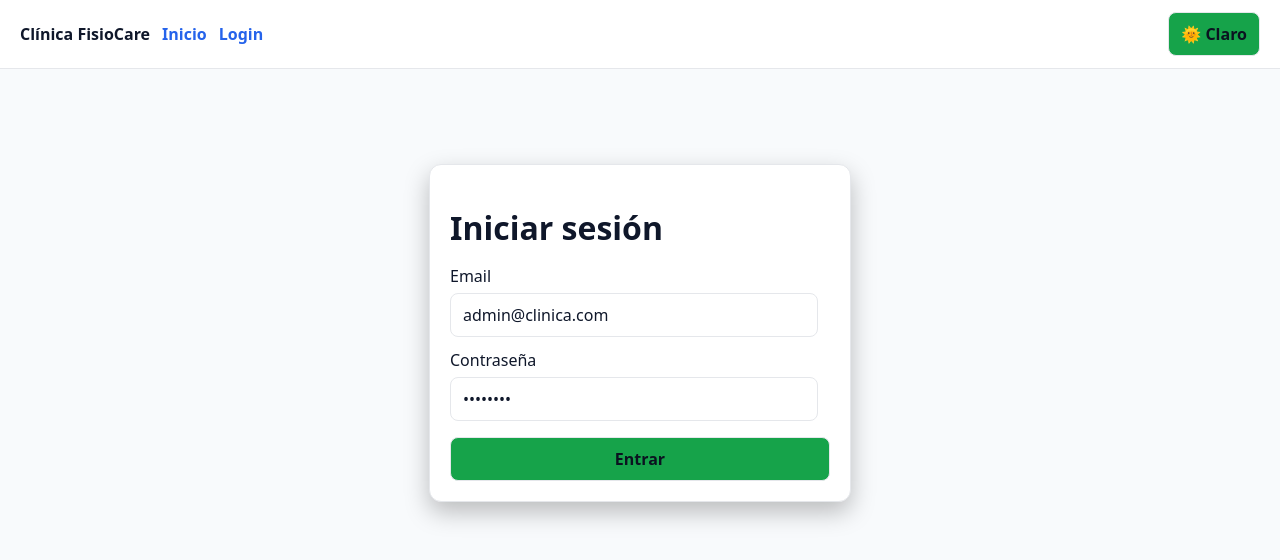
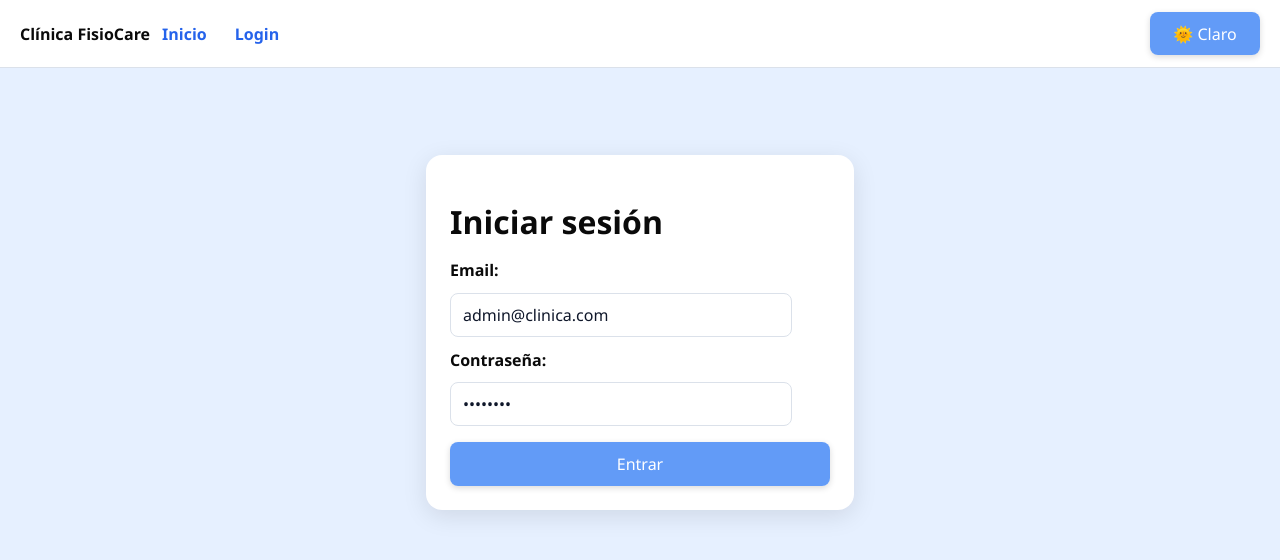
Before and after one commit to Angysg/FisioCare, a React (Vite) app in the folder client/: page /login in a window 1280 px wide. Shown: the top 560 px of the page. Built offline with nearby package versions, Linux system fonts and the light colour scheme; no server answers.

Commit message:
Corrección estilos

```diff
--- a/client/src/App.css
+++ b/client/src/App.css
@@ -1,90 +1,245 @@
-/* Paleta y fuentes */
-:root {
-  --bg: #0f172a;
-  --surface: #111827;
-  --text: #e2e8f0;
-  --muted: #94a3b8;
-  --primary: #22c55e;
-  --border: #1f2937;
-  --link: #60a5fa;        /* azul claro legible en oscuro */
-  --link-hover: #93c5fd;
+:root{
+  /* Dark (por defecto) */
+  --bg:#0f172a;
+  --surface:#111827;
+  --text:#e2e8f0;
+  --muted:#94a3b8;
+  --border:#1f2937;
+  --link:#60a5fa;
+  --link-hover:#93c5fd;
+
+  /* Panels / list items */
+  --panel: rgba(255,255,255,0.05);
+  --panel-hover: rgba(255,255,255,0.08);
+
+  /* Card bienvenida */
+  --card-bg: rgba(255,255,255,0.06);
+  --card-shadow: 0 6px 24px rgba(0,0,0,.35);
+
+  /* Inputs */
+  --input-bg:#0b1220;
+  --input-text: var(--text);
+
+  /* Botones (glass) */
+  --btn-bg: rgba(96,165,250,.25);
+  --btn-bg-hover: rgba(147,197,253,.45);
+  --btn-text:#f9fafb;
+  --btn-border: rgba(255,255,255,.12);
+
+  /* Page title */
+  --title:#e5edff;
+  --title-shadow: 0 2px 0 rgba(0,0,0,.25);
 }
 
-/* Modo claro (lo activaremos con .light en <html>) */
-:root.light {
-  --bg: #f8fafc;
-  --surface: #ffffff;
-  --text: #0f172a;
-  --muted: #475569;
-  --primary: #16a34a;
-  --border: #e5e7eb;
-  --link: #2563eb;        /* azul más oscuro para modo claro */
-  --link-hover: #1d4ed8;
+:root.light{
+  --bg:#e6f0ff;        /* celeste claro */
+  --surface:#ffffff;
+  --text:#0a0a0a;
+  --muted:#475569;
+  --border:#dbe1ea;
+  --link:#2563eb;
+  --link-hover:#1d4ed8;
+
+  --panel: rgba(255,255,255,.65);    /* sin caja blanca sólida */
+  --panel-hover: rgba(255,255,255,.8);
+
+  --card-bg:#ffffff;
+  --card-shadow: 0 6px 24px rgba(0,0,0,.10);
+
+  --input-bg:#ffffff;
+  --input-text:#0f172a;
+
+  --btn-bg: rgba(59,130,246,.80);
+  --btn-bg-hover: rgba(37,99,235,.95);
+  --btn-text:#ffffff;
+  --btn-border: transparent;
+
+  --title:#0b225a;
+  --title-shadow: none;
 }
 
-/* Estilo común para enlaces (header y resto) */
-a {
-  color: var(--link);
-  text-decoration: none;
-  font-weight: 600;
-}
-a:hover, a:focus {
-  color: var(--link-hover);
-  text-decoration: underline;
-  outline: none;
+/* =========================
+   Base
+   ========================= */
+html,body,#root{height:100%;margin:0}
+body{
+  font-family: 'Segoe UI', Tahoma, Geneva, Verdana, sans-serif;
+  background: var(--bg);
+  color: var(--text);
+  transition: background-color .3s ease, color .3s ease;
 }
 
-/* Header fijo y con fondo */
-header {
-  position: sticky;
-  top: 0;
+/* Header */
+header{
+  position: sticky; top:0; z-index:10;
   background: var(--surface);
-  z-index: 10;
+  border-bottom: 1px solid var(--border);
+}
+nav a{
+  color: var(--link); text-decoration: none; font-weight: 600; margin-right: 1rem;
+}
+nav a:hover{ color: var(--link-hover); text-decoration: underline; }
+
+/* =========================
+   Título de página
+   ========================= */
+.page-title{
+  font-size: 2rem;
+  letter-spacing: .02em;
+  font-weight: 800;
+  color: var(--title);
+  text-shadow: var(--title-shadow);
+  margin: 1.5rem 0 1rem;
 }
 
-
-html, body, #root {
-  height: 100%;
-  margin: 0;
+/* =========================
+   Card simple (bienvenida u otros)
+   ========================= */
+.card{
+  background: var(--card-bg);
+  border-radius: 1rem;
+  box-shadow: var(--card-shadow);
+  padding: 1.5rem;
 }
 
-body {
-  background: var(--bg);
+/* =========================
+   Formularios (labels arriba)
+   ========================= */
+.form-field{ margin-bottom: .9rem; }
+label{
+  display:block; font-weight: 600; margin-bottom: .35rem;
   color: var(--text);
-  font-family: system-ui, -apple-system, Segoe UI, Roboto, sans-serif;
+}
+input, select, textarea, button{
+  font: inherit; border-radius: 8px; border:1px solid var(--border); box-sizing: border-box;
+}
+input, select, textarea{
+  color: var(--input-text); background: var(--input-bg);
+  padding: 10px 12px; width: 100%;
+  transition: border-color .2s ease, box-shadow .2s ease;
+}
+input::placeholder, textarea::placeholder{ color: var(--muted); opacity: .9; }
+
+input:focus, select:focus, textarea:focus{
+  outline: none;
+  border-color: rgba(59,130,246,.45);
+  box-shadow: 0 0 0 3px rgba(59,130,246,.15);
+}
+textarea{ min-height: 110px; resize: vertical; line-height: 1.4; }
+
+/* =========================
+   Botones (glass)
+   ========================= */
+button{
+  border: 1px solid var(--btn-border);
+  background: var(--btn-bg);
+  color: var(--btn-text);
+  font-size: 1rem; padding: .6rem 1.4rem;
+  cursor: pointer;
+  transition: transform .2s ease, background-color .2s ease, border-color .2s ease, box-shadow .2s ease;
+  backdrop-filter: blur(3px); -webkit-backdrop-filter: blur(3px);
+  box-shadow: 0 2px 6px rgba(0,0,0,.15);
+}
+button:hover{ background: var(--btn-bg-hover); transform: scale(1.03); }
+button[disabled]{ opacity:.6; cursor:not-allowed }
+
+/* =========================
+   Listas (pacientes)
+   ========================= */
+.list{ display: grid; gap: .75rem; }
+.list-item{
+  background: var(--panel);
+  border: 1px solid var(--border);
+  border-radius: 10px;
+  padding: .75rem .9rem;
+  transition: background .2s ease, border-color .2s ease, transform .1s ease;
+}
+.list-item:hover{ background: var(--panel-hover); transform: translateY(-1px); }
+.list-item .name{ font-weight: 700; }
+.list-item .meta{ color: var(--muted); font-size: .95rem; }
+
+/* =========================
+   Home (tarjetas de navegación)
+   ========================= */
+.grid{
+  display: grid; gap: 1rem;
+  grid-template-columns: repeat(auto-fit, minmax(220px, 1fr));
+}
+.nav-card{
+  background: var(--panel);
+  border: 1px solid var(--border);
+  border-radius: 14px;
+  padding: 1.25rem;
+  text-align: center;
+  transition: background .2s ease, transform .12s ease, box-shadow .2s ease;
+}
+.nav-card:hover{
+  background: var(--panel-hover);
+  transform: translateY(-2px);
+  box-shadow: 0 6px 18px rgba(0,0,0,.12);
+}
+.nav-card h3{ margin:.5rem 0; }
+
+/* ====== LISTADO PACIENTES ====== */
+#listaPacientes {
+  display: grid;
+  gap: 12px;
 }
 
-/* Tarjetas */
-.card {
-  background: var(--surface);
+/* Tarjeta de cada paciente (ligera, sin “blanco puro”) */
+#listaPacientes .pac-item {
+  background: var(--panel);                   /* usa panel según tema */
   border: 1px solid var(--border);
-  border-radius: 12px;
-  padding: 20px;
-  box-shadow: 0 10px 25px rgba(0,0,0,.25);
+  border-radius: 10px;
+  padding: 10px 12px;
+  transition: background .2s ease, border-color .2s ease, transform .1s ease;
+  display: flex;
+  flex-direction: column;
 }
 
-/* Inputs y botones */
-input, button {
-  font: inherit;
-  padding: 10px 12px;
-  border-radius: 8px;
-  border: 1px solid var(--border);
+/* Hover consistente */
+#listaPacientes .pac-item:hover {
+  background: var(--panel-hover);
+  transform: translateY(-1px);
 }
 
-input {
-  background: #0b1220;
+/* Tipografías internas */
+#listaPacientes .pac-item .name {
+  font-weight: 700;
+  line-height: 1.25;
+  margin-bottom: 2px;
   color: var(--text);
 }
 
-:root.light input {
-  background: #fff;
+/* En oscuro, subimos el contraste de la línea secundaria */
+#listaPacientes .pac-item .meta {
+  font-size: .95rem;
+  color: color-mix(in oklab, var(--text) 72%, transparent); /* buena legibilidad */
 }
 
-button {
-  background: var(--primary);
-  color: #0b1220;
-  font-weight: 700;
-  cursor: pointer;
+/* Cabecera local de página: sin fondo ni borde */
+.page-header{
+  display: flex;
+  justify-content: space-between;
+  align-items: center;
+  margin: 0 0 12px 0;
+  background: transparent !important; /* clave para no coger el fondo del header global */
+  border: 0 !important;
+  padding: 0;
 }
+.page-header__actions{
+  display: flex; gap: 8px; align-items: center;
+}
+.page-header__user{ color: var(--muted); }
 
-button[disabled] { opacity: .6; cursor: not-allowed; }
+/* Título de página usa variables del tema (ya definidas) */
+.page-title{
+  margin: 0;
+  font-size: 2rem;
+  letter-spacing: .02em;
+  font-weight: 800;
+  color: var(--title);      /* en claro = oscuro; en oscuro = claro */
+  text-shadow: var(--title-shadow);
+  background: transparent; /* por si acaso */
+  display: inline-block;
+}
--- a/client/src/pages/Login.jsx
+++ b/client/src/pages/Login.jsx
@@ -26,9 +26,9 @@ export default function Login() {
     <div style={{ display:"grid", placeItems:"center", minHeight:"60vh" }}>
       <form onSubmit={onSubmit} className="card" style={{ width: 380 }}>
         <h1 style={{ marginBottom:16 }}>Iniciar sesión</h1>
-        <label>Email</label>
+        <label>Email:</label>
         <input value={email} onChange={(e)=>setEmail(e.target.value)} style={{ width:"90%", margin:"6px 0 12px" }}/>
-        <label>Contraseña</label>
+        <label>Contraseña:</label>
         <input type="password" value={password} onChange={(e)=>setPassword(e.target.value)} style={{ width:"90%", margin:"6px 0 16px" }}/>
         {error && <div style={{ color:"#f87171", marginBottom:10 }}>{error}</div>}
         <button type="submit" style={{ width:"100%" }}>Entrar</button>
--- a/client/src/pages/Pacientes.jsx
+++ b/client/src/pages/Pacientes.jsx
@@ -53,9 +53,6 @@ export default function Pacientes() {
 
   // --------- Acciones ---------
 
-  // Crear paciente:
-  // 1) lo selecciona automáticamente
-  // 2) si ya hay un archivo elegido, lo sube al nuevo paciente
   async function crearPaciente(e) {
     e.preventDefault();
 
@@ -99,7 +96,7 @@ export default function Pacientes() {
     }
   }
 
-  // Subir adjunto manual (cuando quieras)
+  // Subir adjunto manual
   async function subirAdjunto() {
     if (!selected?._id) return alert("Selecciona un paciente primero.");
     if (!file) return alert("Selecciona un archivo.");
@@ -140,28 +137,28 @@ export default function Pacientes() {
   const botonAdjuntoDeshabilitado = !selected || !file;
 
   return (
-    <div style={{ padding: 24, maxWidth: 1100, margin: "0 auto", fontFamily:"system-ui, sans-serif" }}>
+    <div style={{ padding: 24, maxWidth: 1100, margin: "0 auto" }}>
       {/* Cabecera */}
-      <header style={{ display:"flex", justifyContent:"space-between", alignItems:"center", marginBottom: 16 }}>
-        <h2 style={{ margin:0 }}>Pacientes</h2>
-        <div>
-          <span style={{ marginRight: 12, opacity:.8 }}>{user?.name} ({user?.role})</span>
+      <div className="page-header">
+        <h1 className="page-title">PACIENTES</h1>
+        <div className="page-header__actions">
+          <span className="page-header__user">{user?.name} ({user?.role})</span>
           <button onClick={salir}>Salir</button>
         </div>
-      </header>
+      </div>
 
       {/* Buscador + selector de orden */}
-      <div style={{ marginBottom: 16, display:"flex", gap:8, alignItems:"center", flexWrap:"wrap" }}>
+      <div style={{ marginBottom: 16, display: "flex", gap: 8, alignItems: "center", flexWrap: "wrap" }}>
         <input
-          placeholder="Buscar por nombre/apellidos/email…"
+          placeholder="Buscar por nombre/apellidos/email..."
           value={query}
-          onChange={(e)=>setQuery(e.target.value)}
-          style={{ padding: 8, borderRadius: 8, border:"1px solid var(--border)", width: 320 }}
+          onChange={(e) => setQuery(e.target.value)}
+          style={{ width: 380 }}
         />
         <button onClick={load}>Buscar</button>
 
-        <div style={{ marginLeft: 8, display:"flex", gap:6, alignItems:"center" }}>
-          <span style={{ opacity:.7 }}>Orden:</span>
+        <div style={{ marginLeft: 8, display: "flex", gap: 6, alignItems: "center" }}>
+          <span style={{ color: "var(--muted)" }}>Orden:</span>
           <button
             onClick={() => setOrder('alpha')}
             disabled={order === 'alpha'}
@@ -176,73 +173,76 @@ export default function Pacientes() {
       </div>
 
       {/* Layout principal */}
-      <div style={{ display:"grid", gridTemplateColumns:"1.4fr 1fr", gap: 24 }}>
+      <div style={{ display: "grid", gridTemplateColumns: "1.4fr 1fr", gap: 24 }}>
         {/* LISTADO + DETALLE */}
         <div>
           <h3>Listado</h3>
-          <ul style={{ listStyle:"none", padding:0 }}>
-            {list.map(p=>(
+
+          {/* ✅ Contenedor con id para estilos */}
+          <ul id="listaPacientes" style={{ listStyle: "none", padding: 0, margin: 0 }}>
+            {list.map(p => {
+              const isSel = selected?._id === p._id;
+              return (
                 <li
                   key={p._id}
+                  className="pac-item" // ✅ clase para estilos
                   onClick={() =>
-                  // Toggle: si hago click otra vez en el mismo, se deselecciona
                     setSelected(prev => (prev?._id === p._id ? null : p))
                   }
                   style={{
-                  padding:10,
-                  border:"1px solid #e5e7eb",
-                  borderRadius:10,
-                  marginBottom:8,
-                  background: selected?._id===p._id ? "#ecfdf5" : "white",
-                  cursor:"pointer"
+                    cursor: "pointer",
+                    // realce de seleccionado sin usar blancos: borde y leve fondo
+                    borderColor: isSel ? "var(--link-hover)" : undefined,
+                    boxShadow: isSel ? "0 0 0 2px color-mix(in oklab, var(--link) 45%, transparent)" : undefined
                   }}
                 >
-                <strong>{p.nombre} {p.apellidos}</strong><br/>
-                <small>{p.email} · {p.telefono}</small>
+                  <div className="name">{p.nombre} {p.apellidos}</div>
+                  <div className="meta">{p.email} · {p.telefono || "—"}</div>
                 </li>
-            ))}
+              );
+            })}
           </ul>
 
           {/* Panel detalle del paciente seleccionado */}
           {selected && (
             <div className="card" style={{ marginTop: 16 }}>
-              <h4 style={{ marginTop:0 }}>
+              <h4 style={{ marginTop: 0 }}>
                 Detalle de {selected.nombre} {selected.apellidos}
               </h4>
 
               {/* Antecedentes */}
-              <div style={{ marginBottom:12 }}>
-                <div style={{ fontWeight:600, marginBottom:6 }}>Antecedentes médicos</div>
-                <div style={{ whiteSpace:"pre-wrap", opacity:.9 }}>
+              <div style={{ marginBottom: 12 }}>
+                <div style={{ fontWeight: 600, marginBottom: 6 }}>Antecedentes médicos</div>
+                <div style={{ whiteSpace: "pre-wrap" }}>
                   {selected.antecedentes_medicos?.trim()
                     ? selected.antecedentes_medicos
-                    : <i>Sin antecedentes</i>}
+                    : <i style={{ color: "var(--muted)" }}>Sin antecedentes</i>}
                 </div>
               </div>
 
               {/* Adjuntos */}
               <div>
-                <div style={{ fontWeight:600, marginBottom:6 }}>Adjuntos</div>
+                <div style={{ fontWeight: 600, marginBottom: 6 }}>Adjuntos</div>
                 {attachments.length === 0 ? (
-                  <i>No hay adjuntos</i>
+                  <i style={{ color: "var(--muted)" }}>No hay adjuntos</i>
                 ) : (
-                  <ul style={{ listStyle:"none", padding:0, margin:0 }}>
+                  <ul style={{ listStyle: "none", padding: 0, margin: 0 }}>
                     {attachments.map(a => (
                       <li
                         key={a._id}
                         style={{
-                          display:"flex",
-                          justifyContent:"space-between",
-                          alignItems:"center",
-                          padding:"6px 0",
-                          borderBottom:"1px solid var(--border)"
+                          display: "flex",
+                          justifyContent: "space-between",
+                          alignItems: "center",
+                          padding: "6px 0",
+                          borderBottom: "1px solid var(--border)"
                         }}
                       >
-                        <span style={{ overflow:"hidden", textOverflow:"ellipsis", whiteSpace:"nowrap", maxWidth: "70%" }}>
-                          {a.originalName} <small style={{ opacity:.7 }}>({a.mimeType})</small>
+                        <span style={{ overflow: "hidden", textOverflow: "ellipsis", whiteSpace: "nowrap", maxWidth: "70%" }}>
+                          {a.originalName} <small style={{ color: "var(--muted)" }}>({a.mimeType})</small>
                         </span>
-                        <div style={{ display:"flex", gap:8 }}>
-                          <button onClick={()=>descargarAdjunto(a)}>Descargar</button>
+                        <div style={{ display: "flex", gap: 8 }}>
+                          <button onClick={() => descargarAdjunto(a)}>Descargar</button>
                           {/* Aquí podrías añadir un botón "Eliminar" (DELETE) solo para admin */}
                         </div>
                       </li>
@@ -257,48 +257,63 @@ export default function Pacientes() {
         {/* CREAR + SUBIR ADJUNTO */}
         <div>
           <h3>Crear paciente</h3>
-          <form onSubmit={crearPaciente} style={{ display:"grid", gap:8, marginBottom: 24 }}>
+          <form onSubmit={crearPaciente} className="card" style={{ display: "grid", gap: 10, marginBottom: 24 }}>
+            <div className="form-field">
+              <label>Nombre</label>
               <input
                 placeholder="Nombre"
                 value={form.nombre}
-              onChange={e=>setForm({ ...form, nombre:e.target.value })}
+                onChange={e => setForm({ ...form, nombre: e.target.value })}
               />
+            </div>
+            <div className="form-field">
+              <label>Apellidos</label>
               <input
                 placeholder="Apellidos"
                 value={form.apellidos}
-              onChange={e=>setForm({ ...form, apellidos:e.target.value })}
+                onChange={e => setForm({ ...form, apellidos: e.target.value })}
               />
+            </div>
+            <div className="form-field">
+              <label>Email</label>
               <input
+                type="email"
                 placeholder="Email"
                 value={form.email}
-              onChange={e=>setForm({ ...form, email:e.target.value })}
+                onChange={e => setForm({ ...form, email: e.target.value })}
               />
+            </div>
+            <div className="form-field">
+              <label>Teléfono</label>
               <input
                 placeholder="Teléfono"
                 value={form.telefono}
-              onChange={e=>setForm({ ...form, telefono:e.target.value })}
+                onChange={e => setForm({ ...form, telefono: e.target.value })}
               />
+            </div>
+            <div className="form-field">
+              <label>Antecedentes médicos (opcional)</label>
               <textarea
                 placeholder="Antecedentes médicos (opcional)"
                 value={form.antecedentes_medicos}
-              onChange={e=>setForm({ ...form, antecedentes_medicos: e.target.value })}
+                onChange={e => setForm({ ...form, antecedentes_medicos: e.target.value })}
                 rows={4}
-              style={{ resize:"vertical", padding:10, borderRadius:8, border:"1px solid var(--border)" }}
               />
-            <button type="submit">Crear</button>
+            </div>
+            <button type="submit" style={{ width: "100%" }}>Crear</button>
           </form>
 
           <h3>Adjuntar archivo al seleccionado</h3>
           <div style={{ marginBottom: 6 }}>
             {selected
               ? <span>Paciente: <b>{selected.nombre} {selected.apellidos}</b></span>
-              : <i>Sin seleccionar</i>}
+              : <i style={{ color: "var(--muted)" }}>Sin seleccionar</i>}
           </div>
 
           <input
             type="file"
             ref={fileInputRef}
-            onChange={(e)=>setFile(e.target.files?.[0] || null)}
+            onChange={(e) => setFile(e.target.files?.[0] || null)}
           />
           <div style={{ marginTop: 8 }}>
             <button onClick={subirAdjunto} disabled={botonAdjuntoDeshabilitado}>
```
Lines whose indentation alone changed are shown as unchanged.
